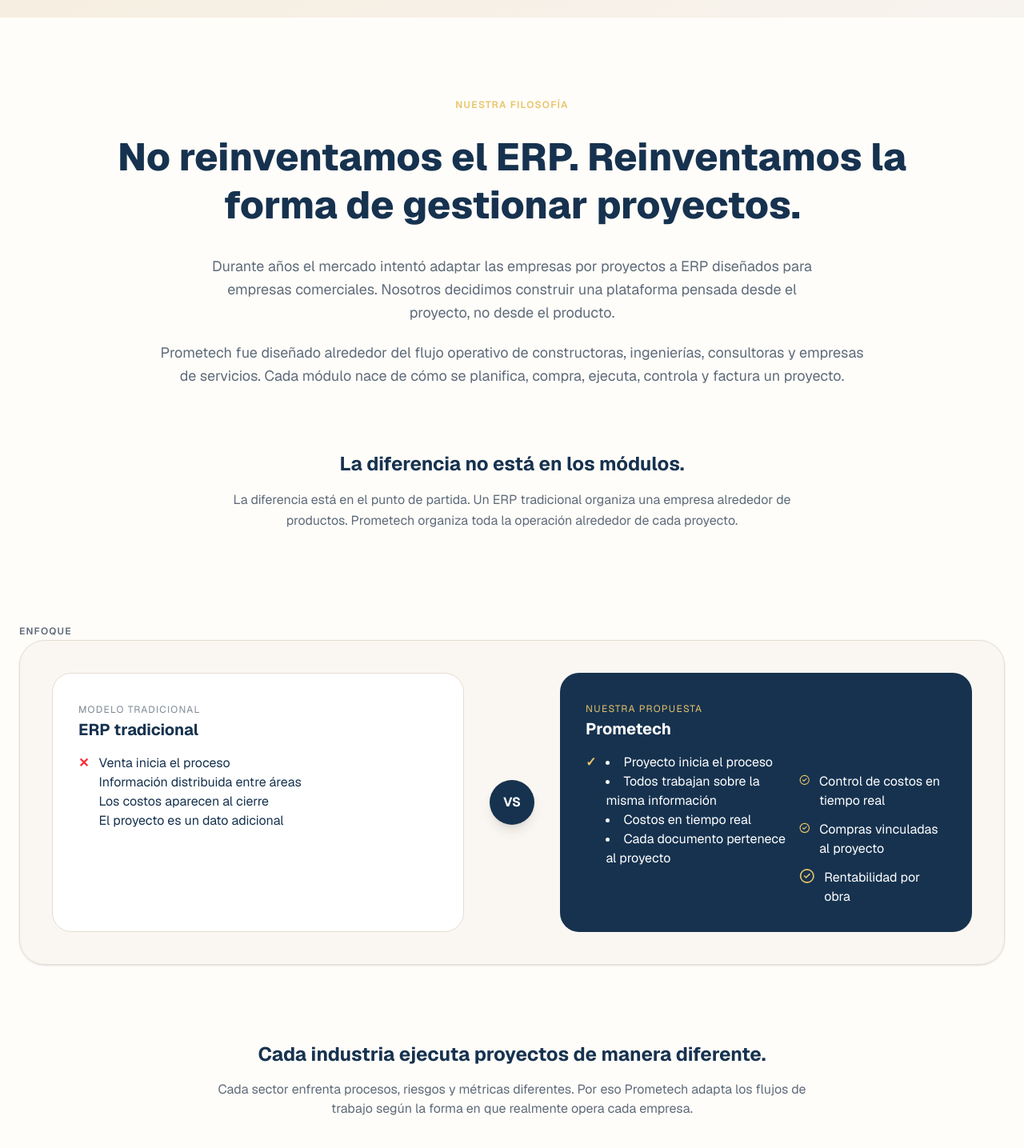
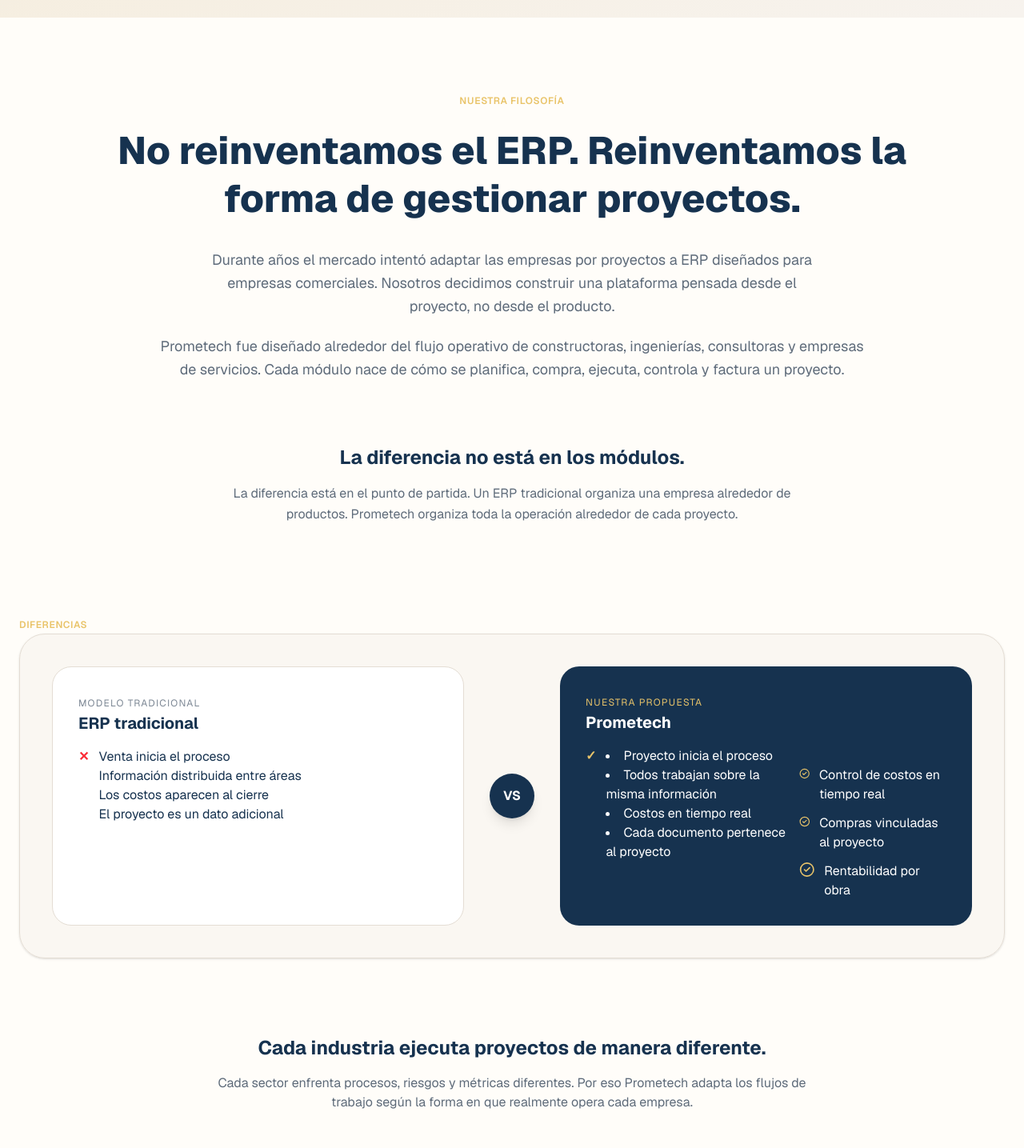
Before and after one commit to alexandermerino-prometech/landing-page, a Next.js app: page / in a window 1280 px wide. Shown: the part 800-2235 px from the top of the page at 80% size. Built offline with nearby package versions, Linux system fonts and the light colour scheme.

Commit message:
fixing issues in ConceptoErp

```diff
--- a/app/components/ConceptoErp.tsx
+++ b/app/components/ConceptoErp.tsx
@@ -92,9 +92,7 @@ export default function ConceptoErp() {
 
         {/* BLOQUE INTRODUCTORIO (SEO Target: Qué es un ERP por proyectos) */}
         <div id="introduccion" className="max-w-5xl mx-auto text-center mb-20">
-            <span className="uppercase tracking-widest text-xs text-[#E9C46A] font-semibold">
-              Nuestra filosofía
-            </span>
+            <p className="text-[#E9C46A] font-semibold uppercase text-xs tracking-wider mb-3">Nuestra filosofía</p>
 
             <h2 className="mt-6 text-3xl sm:text-5xl font-extrabold text-[#16324F] leading-tight">
               No reinventamos el ERP. Reinventamos la forma de gestionar proyectos.
@@ -127,8 +125,8 @@ export default function ConceptoErp() {
           </p>
         </div>
 
-        <span className="uppercase tracking-widest text-xs text-[#5E6B7A] font-semibold">
-          Enfoque
+        <span className="uppercase uppercase text-xs tracking-wider mb-3 text-[#E9C46A] font-semibold">
+          Diferencias
         </span>
 
         <div id="comparacion" className="mb-24 grid lg:grid-cols-[1fr_auto_1fr] gap-8 items-stretch bg-[#F7F3EE]/60 border border-[#E4DDD4] rounded-[32px] p-10 shadow-sm">
@@ -234,6 +232,9 @@ export default function ConceptoErp() {
 
         {/* ESTRUCTURA DE PESTAÑAS INTERACTIVAS (TABS) */}
         <div id="contenido" role="tablist" className="mb-16 flex flex-wrap justify-center gap-4" aria-label="Sectores empresariales">
+          <span className="uppercase uppercase text-xs tracking-wider mb-3 text-[#E9C46A] font-semibold">
+            Contenido
+          </span>
           {sectores.map((sec) => {
             const Icon = sec.icon;
             const esActivo = sectorActivo.id === sec.id;
```
